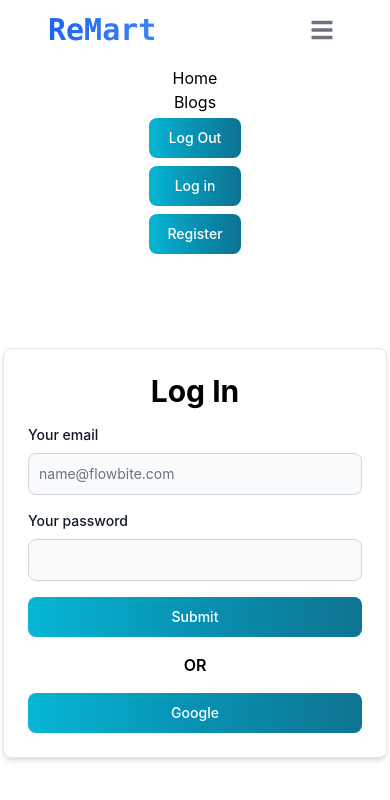
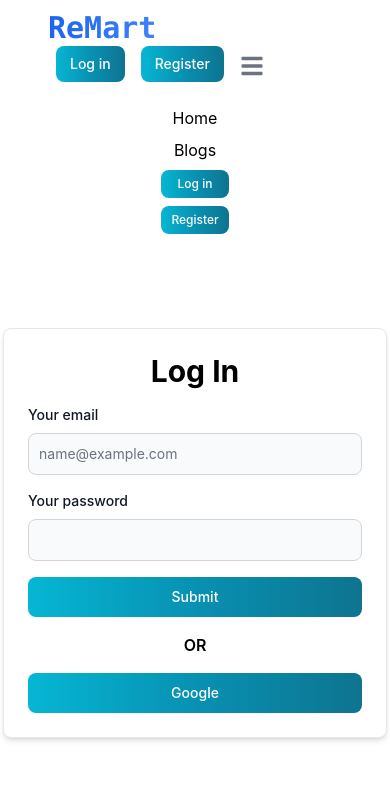
Before and after one commit to developersayem/remart-client-side, a React (Create React App) app: page /login in a window 390 px wide. Shown: the top 800 px of the page. Built offline with nearby package versions, Linux system fonts and the light colour scheme; no server answers.

Commit message:
firebase added

```diff
--- a/package.json
+++ b/package.json
@@ -7,10 +7,12 @@
     "@testing-library/react": "^13.4.0",
     "@testing-library/user-event": "^13.5.0",
     "axios": "^1.2.0",
+    "firebase": "^9.14.0",
     "flowbite": "^1.5.4",
     "flowbite-react": "^0.3.5",
     "react": "^18.2.0",
     "react-dom": "^18.2.0",
+    "react-hot-toast": "^2.4.0",
     "react-icons": "^4.6.0",
     "react-router-dom": "^6.4.3",
     "react-scripts": "5.0.1",
--- /dev/null
+++ b/src/Contexts/UserContext.js
@@ -0,0 +1,69 @@
+import React, { createContext, useState, useEffect } from "react";
+import {
+  getAuth,
+  createUserWithEmailAndPassword,
+  signInWithEmailAndPassword,
+  signOut,
+  onAuthStateChanged,
+  updateProfile,
+  GoogleAuthProvider,
+  signInWithPopup,
+} from "firebase/auth";
+import app from "../Firebase/Firebase.config";
+
+export const AuthContext = createContext();
+
+const auth = getAuth(app);
+const UserContext = ({ children }) => {
+  const [user, setUser] = useState({});
+
+  const creteUser = (email, password) => {
+    return createUserWithEmailAndPassword(auth, email, password);
+  };
+  const LogInUser = (email, password) => {
+    return signInWithEmailAndPassword(auth, email, password);
+  };
+  const LogOut = () => {
+    return signOut(auth);
+  };
+
+  const googleProvider = new GoogleAuthProvider();
+
+  const googleLogin = () => {
+    signInWithPopup(auth, googleProvider)
+      .then((result) => console.log(result))
+      .catch((err) => console.error(err));
+  };
+
+
+  useEffect(() => {
+    const unSubcribe = onAuthStateChanged(auth, (currentUser) => {
+      setUser(currentUser);
+    });
+
+    return () => {
+      unSubcribe();
+    };
+  }, []);
+
+  const updateUser = (name, photoURL) => {
+    return updateProfile(auth.currentUser, {
+      displayName: name,
+      photoURL: photoURL,
+    });
+  };
+
+  const authInfo = {
+    user,
+    creteUser,
+    LogInUser,
+    LogOut,
+    updateUser,
+    googleLogin,
+  };
+  return (
+    <AuthContext.Provider value={authInfo}>{children}</AuthContext.Provider>
+  );
+};
+
+export default UserContext;
--- /dev/null
+++ b/src/Hooks/useTitle.js
@@ -0,0 +1,9 @@
+import { useEffect } from "react"
+
+const useTitle = title => {
+    useEffect(() => {
+        document.title = `ReMart | ${title}`;
+    }, [title])
+}
+
+export default useTitle;
--- a/src/Pages/Authentication/Login.js
+++ b/src/Pages/Authentication/Login.js
@@ -1,21 +1,41 @@
-import React from 'react';
+import React, { useContext } from 'react';
 import { Button, Card, Label, TextInput } from 'flowbite-react';
+import useTitle from '../../Hooks/useTitle';
+import { AuthContext } from '../../Contexts/UserContext';
+import toast, { Toaster } from 'react-hot-toast';
+
 
 
 const Login = () => {
-
+    useTitle("Log In");
+    const { LogInUser } = useContext(AuthContext);
 
     const handleLogin = (event) => {
         event.preventDefault();
         const form = event.target;
         const email = form.email.value;
         const password = form.password.value;
-        console.log(email, password);
+        LogInUser(email, password)
+            .then(result => {
+                toast.success("logged in successfully");
+                form.reset();
+            })
+            .catch(err => toast.error(err.message));
     }
+
+
+    const handelGoogle = () => {
+        toast("google")
+        console.log("handelGoogle")
+    }
+
+
 
     return (
         <div className="max-w-sm container mt-20 m-auto">
             <Card>
+                <Toaster />
+
                 <h1 className='text-3xl font-bold'>Log In</h1>
                 <form onSubmit={handleLogin} className="flex flex-col gap-4">
                     <div>
@@ -29,7 +49,7 @@ const Login = () => {
                             id="email1"
                             type="email"
                             name='email'
-                            placeholder="name@flowbite.com"
+                            placeholder="name@example.com"
                             required={true}
                         />
                     </div>
@@ -41,6 +61,7 @@ const Login = () => {
                             />
                         </div>
                         <TextInput
+                            autoComplete=''
                             id="password1"
                             type="password"
                             name='password'
@@ -50,11 +71,11 @@ const Login = () => {
                     <Button type="submit" gradientMonochrome="info">
                         Submit
                     </Button>
-                    <div className="divide font-semibold">OR</div>
-                    <Button type="submit" gradientMonochrome="info">
-                        Google
-                    </Button>
                 </form>
+                <div className="divide font-semibold">OR</div>
+                <Button onClick={handelGoogle} gradientMonochrome="info">
+                    Google
+                </Button>
             </Card>
         </div>
     );
--- a/src/Pages/Authentication/Register.js
+++ b/src/Pages/Authentication/Register.js
@@ -1,8 +1,17 @@
-import React from 'react';
+import React, { useContext } from 'react';
 import { Button, Card, Label, TextInput } from 'flowbite-react';
+import useTitle from '../../Hooks/useTitle';
+import { AuthContext } from '../../Contexts/UserContext';
+import toast, { Toaster } from 'react-hot-toast';
+
 
 
 const Register = () => {
+
+    useTitle("Register")
+    const { creteUser, updateUser } = useContext(AuthContext)
+
+
     const handelRegister = (event) => {
         event.preventDefault();
         const form = event.target;
@@ -10,13 +19,23 @@ const Register = () => {
         const email = form.email.value;
         const password = form.password.value;
         const option = form.defaultRadio.value;
-        console.log(name, email, password, option)
+        creteUser(email, password)
+            .then(result => {
+                console.log(result);
+                form.reset();
+                toast.success("User Crete Successfully");
+                updateUser(name)
+                    .then((result) => console.log("done"))
+                    .catch((err) => console.error(err));
+            })
+            .catch(err => console.error(err));
     }
 
 
     return (
         <div className="max-w-sm container mt-5 m-auto">
             <Card>
+                <Toaster />
                 <h1 className='text-3xl font-bold'>Register</h1>
                 <form onSubmit={handelRegister} className="flex flex-col gap-4">
                     <div>
@@ -30,7 +49,7 @@ const Register = () => {
                             id="name"
                             type="text"
                             name='name'
-                            placeholder="flowbite"
+                            placeholder="Full Name"
                             required={true}
                         />
                     </div>
@@ -57,6 +76,7 @@ const Register = () => {
                             />
                         </div>
                         <TextInput
+                            autoComplete=''
                             id="password1"
                             type="password"
                             name='password'
--- a/src/Pages/Blogs/Blogs.js
+++ b/src/Pages/Blogs/Blogs.js
@@ -1,7 +1,10 @@
 import { Accordion } from 'flowbite-react';
 import React from 'react';
+import useTitle from '../../Hooks/useTitle';
 
 const Blogs = () => {
+
+    useTitle("Blogs")
     return (
         <div className=''>
             <div className='w-3/4 mx-auto my-16'>
--- a/src/Pages/Home/Home.js
+++ b/src/Pages/Home/Home.js
@@ -1,11 +1,13 @@
 
 import React from 'react';
+import useTitle from '../../Hooks/useTitle';
 import SimpleFooter from '../../Shared/SimpleFooter/SimpleFooter';
 import Banner from './Banner/Banner';
 import Feature from './Feature/Feature';
 import ProductCategores from './ProductCategores/ProductCategores';
 
 const Home = () => {
+    useTitle("Home")
     return (
         <div className=''>
             <section>
--- a/src/Pages/Home/ProductCategores/ProductCategores.js
+++ b/src/Pages/Home/ProductCategores/ProductCategores.js
@@ -14,7 +14,7 @@ const ProductCategores = () => {
     ]
 
     useEffect(() => {
-        axios.get("http://localhost:5000/categories").then((response) => {
+        axios.get("https://assainment-12.vercel.app/categories").then((response) => {
             setData(response.data);
             setLoading(false);
         }).catch(error => { console.log(error) });
--- a/src/Routes/Route/Route.js
+++ b/src/Routes/Route/Route.js
@@ -39,7 +39,7 @@ export const router = createBrowserRouter([
                 element: <Products></Products>,
                 loader: async ({ params }) =>
                     fetch(
-                        `http://localhost:5000/category/${params.id}`
+                        `https://assainment-12.vercel.app/category/${params.id}`
                     ),
             },
         ]
--- a/src/Shared/NavBar.js
+++ b/src/Shared/NavBar.js
@@ -1,9 +1,13 @@
-import React from 'react';
+import React, { useContext } from 'react';
 import { Navbar, Button } from 'flowbite-react';
 import { Link } from 'react-router-dom';
+import { AuthContext } from '../Contexts/UserContext';
 
 
 const NavBar = () => {
+
+    const { user, LogOut } = useContext(AuthContext);
+
     return (
         <Navbar className="mx-10"
             fluid={true}
@@ -13,22 +17,29 @@ const NavBar = () => {
                 <h1 className="bg-gradient-to-r  from-blue-600  to-blue-500 font-mono font-extrabold  inline-block text-transparent bg-clip-text text-3xl">ReMart</h1>
             </Link>
             <div className="flex md:order-2">
-                <Button className='hidden' gradientMonochrome="info">
-                    Avater
-                </Button>
-                <Button className='hidden mx-2' gradientMonochrome="info">
+                <h1 className='mt-1'>
+                    {user?.displayName}
+                </h1>
+                <Button
+                    size="sm"
+                    className={`mx-2 ${user ? "md:block" : "hidden"}`} gradientMonochrome="info">
                     <Link
-                        to='/logout'>
+                        onClick={LogOut}
+                    >
                         Log Out
                     </Link>
                 </Button>
-                <Button className='hidden md:block mx-2' gradientMonochrome="info">
+                <Button
+                    size="sm"
+                    className={`mx-2 ${user ? "hidden" : "md:block"}`} gradientMonochrome="info">
                     <Link
                         to='/login'>
                         Log in
                     </Link>
                 </Button>
-                <Button className='hidden md:block mx-2' gradientMonochrome="info">
+                <Button
+                    size="sm"
+                    className={`mx-2 ${user ? "hidden" : "md:block"}`} gradientMonochrome="info">
                     <Link
                         to='/register'>
                         Register
@@ -38,26 +49,34 @@ const NavBar = () => {
             </div>
             <Navbar.Collapse className='flex justify-center'>
                 <Link
+                    className='my-1  mx-2'
                     to='/home'>
                     Home
                 </Link>
                 <Link
+                    className='my-1  mx-2'
                     to='/blogs'>
                     Blogs
                 </Link>
-                <Button className='md:hidden my-1  mx-2' gradientMonochrome="info">
+                <Button
+                    size="xs"
+                    className={`mx-2 my-1 ${user ? "md:hidden" : "hidden"}`} gradientMonochrome="info">
                     <Link
                         to='/logout'>
                         Log Out
                     </Link>
                 </Button>
-                <Button className='md:hidden my-1 mx-2' gradientMonochrome="info">
+                <Button
+                    size="xs"
+                    className={`mx-2 my-1 ${user ? "hidden" : "md:hidden"}`} gradientMonochrome="info">
                     <Link
                         to='/login'>
                         Log in
                     </Link>
                 </Button>
-                <Button className='md:hidden my-1 mx-2' gradientMonochrome="info">
+                <Button
+                    size="xs"
+                    className={`mx-2 my-1 ${user ? "hidden" : "md:hidden"}`} gradientMonochrome="info">
                     <Link
                         to='/register'>
                         Register
--- a/src/index.js
+++ b/src/index.js
@@ -3,11 +3,14 @@ import ReactDOM from 'react-dom/client';
 import './index.css';
 import App from './App';
 import reportWebVitals from './reportWebVitals';
+import UserContext from './Contexts/UserContext';
 
 const root = ReactDOM.createRoot(document.getElementById('root'));
 root.render(
   <React.StrictMode>
-    <App />
+    <UserContext>
+      <App />
+    </UserContext>
   </React.StrictMode>
 );
 
```
Also changed, not shown: src/Firebase/Firebase.config.js (added, +18 -0 lines), 1 other file (tests, documents, lock files or other folders).
